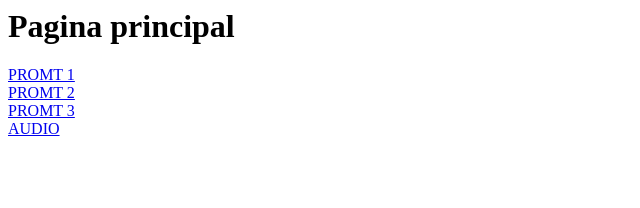
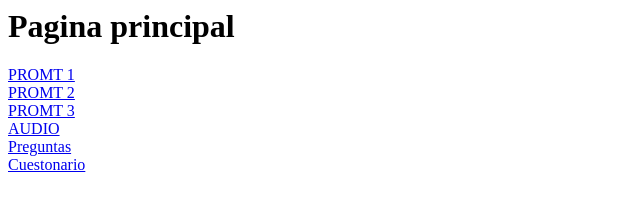
Before and after one commit to mariaramirez03est-crypto/mariaramirez03est-crypto.github.io, a plain HTML site: page index.html in a window 1280 px wide. Shown: the whole page, without its empty margins (0-640 px from the left). Drawn offline with Linux system fonts and the light colour scheme.

Commit message:
Update index.html

```diff
--- a/index.html
+++ b/index.html
@@ -12,6 +12,8 @@
 <a href ="PROMT2.html">PROMT 2</a><br>
 <a href ="PROMT3.html">PROMT 3</a><br>
 <a href ="AUDIO.html">AUDIO</a><br>
+<a href ="Preguntas.html">Preguntas</a><br>
+<a href ="Cuestonario.html">Cuestonario</a><br>
 
 </body>
 
```
